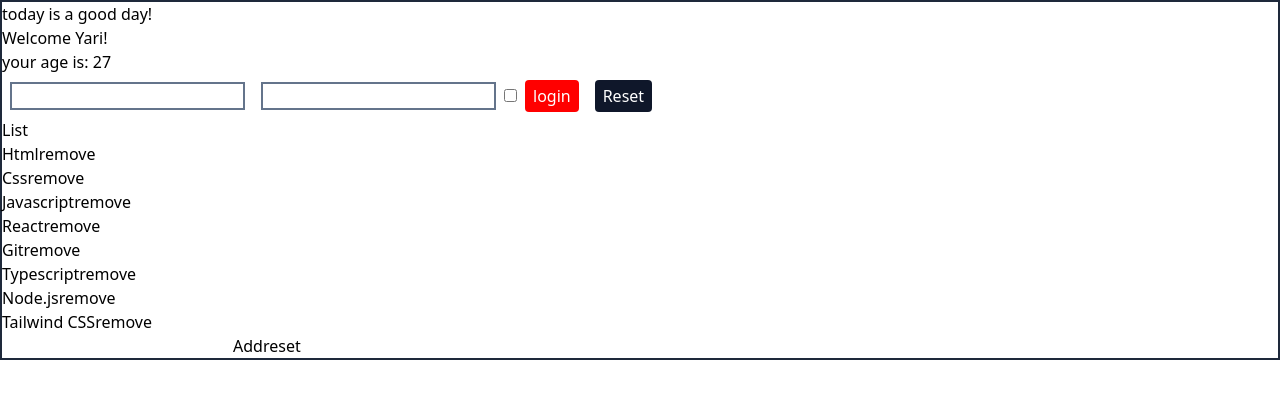
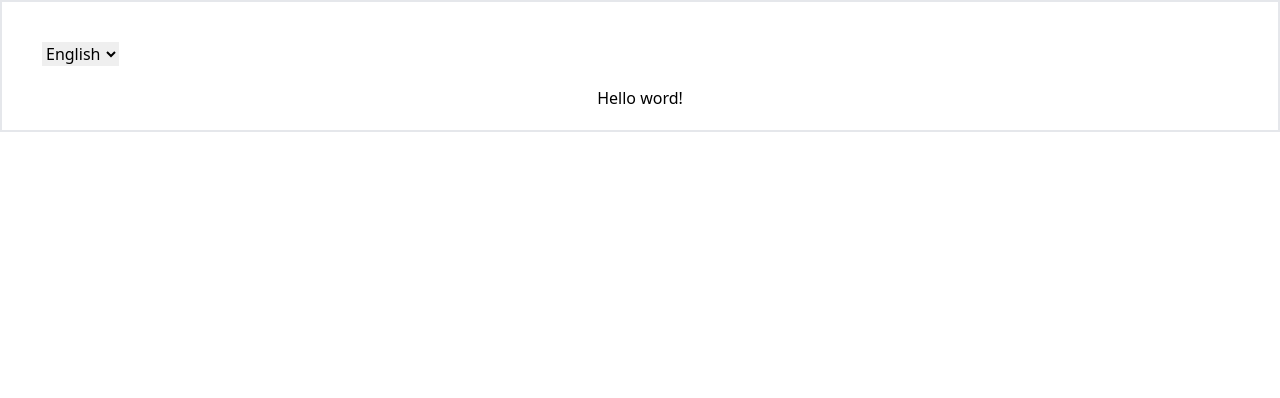
Before and after one commit to Yaricherchi7/React.js, a React (Create React App) app: page / in a window 1280 px wide. Shown: the top 398 px of the page. Built offline with nearby package versions, Linux system fonts and the light colour scheme.

Commit message:
es svolto

```diff
--- a/src/App.js
+++ b/src/App.js
@@ -1,24 +1,36 @@
 import React from "react";
 import { Container } from "./Container";
-import { Welcome } from "./Welcome";
-import {Login} from "./Login";
-import { TodoList } from "./TodoList";
-
-
-
-
-
+import { LanguageContext } from "./LanguageContext";
+import { DisplayLanguage } from "./DisplayLanguage";
 
 export class App extends React.Component {
-    render(){
-        return (
-        <div>
-            <Container title="today is a good day!">
-            <Welcome name="Yari" age="27"/>
-            <Login/>
-            <TodoList/>
-            </Container>
-        </div>
-        )
-    }
+  state = {
+    language: 'en'
+  };
+
+  handleChangeLanguage = (event) => {
+    this.setState({
+      language : event.target.value
+    });
+  };
+
+  render() {
+    return (
+      <div className="border-2 p-5">
+        <select className="m-5"
+          value={this.state.language}
+          onChange={this.handleChangeLanguage}
+        >
+          <option value='en'>English</option>
+          <option value='it'>Italiano</option>
+        </select>
+
+          <LanguageContext.Provider value={this.state.language}>
+          <Container>
+            <DisplayLanguage />
+          </Container>
+        </LanguageContext.Provider>
+      </div>
+    );
+  }
 }
--- a/src/Container.js
+++ b/src/Container.js
@@ -4,7 +4,7 @@ import React from "react";
 export class Container extends React.Component {
     render(){
         return(
-                <div className="bg-white border-2 border-slate-800 flex justify-center flex-col w-68 h-92">
+                <div className="bg-white border-slate-800 flex justify-center">
                     <div> {this.props.title} </div>
                     <div> {this.props.children}</div>
                 </div>
--- /dev/null
+++ b/src/DisplayLanguage.js
@@ -0,0 +1,26 @@
+import React from "react";
+import { LanguageContext } from "./LanguageContext";
+
+const strings = {
+    en: {
+        CURRENT_LANGUAGE : "Hello word!"
+    },
+    it:{
+        CURRENT_LANGUAGE: "Ciao Mondo!"
+    }
+}
+
+
+export class DisplayLanguage extends React.Component{
+    render(){
+        return(
+            <div>
+                <LanguageContext.Consumer>
+                    { language =>{
+                        return <div> {strings[language].CURRENT_LANGUAGE}</div>
+                    } }
+                </LanguageContext.Consumer>
+            </div>
+        )
+    }
+}
--- /dev/null
+++ b/src/LanguageContext.js
@@ -0,0 +1,2 @@
+import { createContext } from "react";
+export const LanguageContext = createContext('en')
--- a/src/index.css
+++ b/src/index.css
@@ -2,7 +2,7 @@
 @tailwind components;
 @tailwind utilities;
 
-/* .welcome {
+ .welcome {
   border: 3px solid black;
   background-color: yellow;
-} */
+}
```
